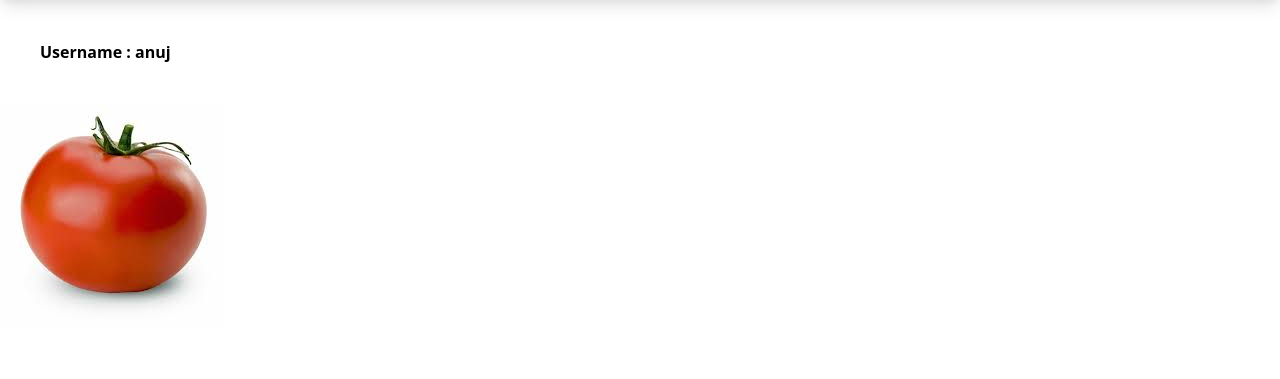
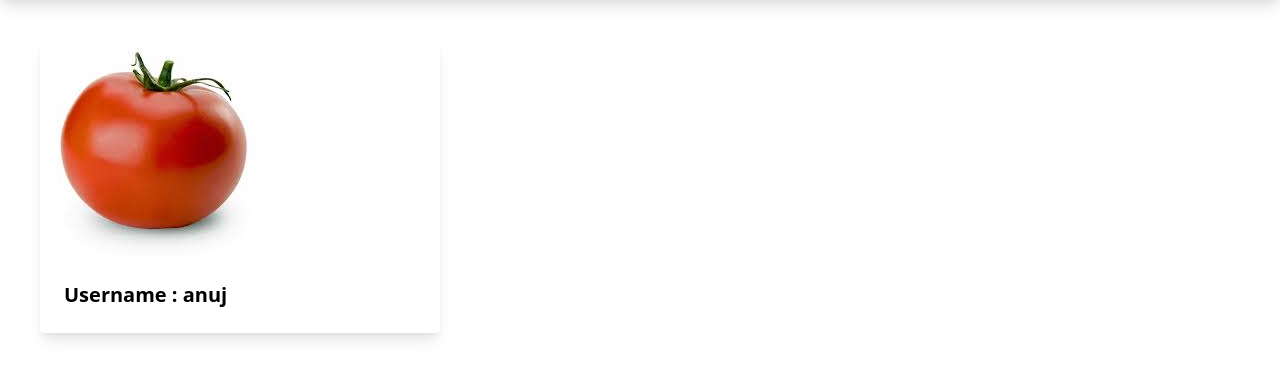
Before and after one commit to a-anuj/django, a Django app: page /users/profile/ in a window 1280 px wide. Shown: the part 64-443 px from the top of the page. Run offline with Django 4.2, Linux system fonts and the light colour scheme; a user stored in the database is signed in; data comes from the database, SQL or seed files in the repository; style sheets or scripts are compiled from the project's sources.

Commit message:
styled the profile page

```diff
--- a/mysite/users/templates/users/profile.html
+++ b/mysite/users/templates/users/profile.html
@@ -1,5 +1,12 @@
 {% extends 'myapp/base.html' %}
 {% block body %}
-<h1 class="m-10 text-gray-1000 font-bold">Username : {{user.username}}</h1>
-<img src="{{user.profile.image.url}}" alt="">
+<div class="grid p-10 grid-cols-1 lg:grid-cols-3 sm:grid-cols-1">
+    <div class="rounded shadow-lg">
+        <div>
+            <img src="{{user.profile.image.url}}" alt="">
+        </div>
+
+
+<div class="font-bold text-xl mb-2 px-6 py-4">Username : {{user.username}}</div>
+</div></div>
 {% endblock %}
```
